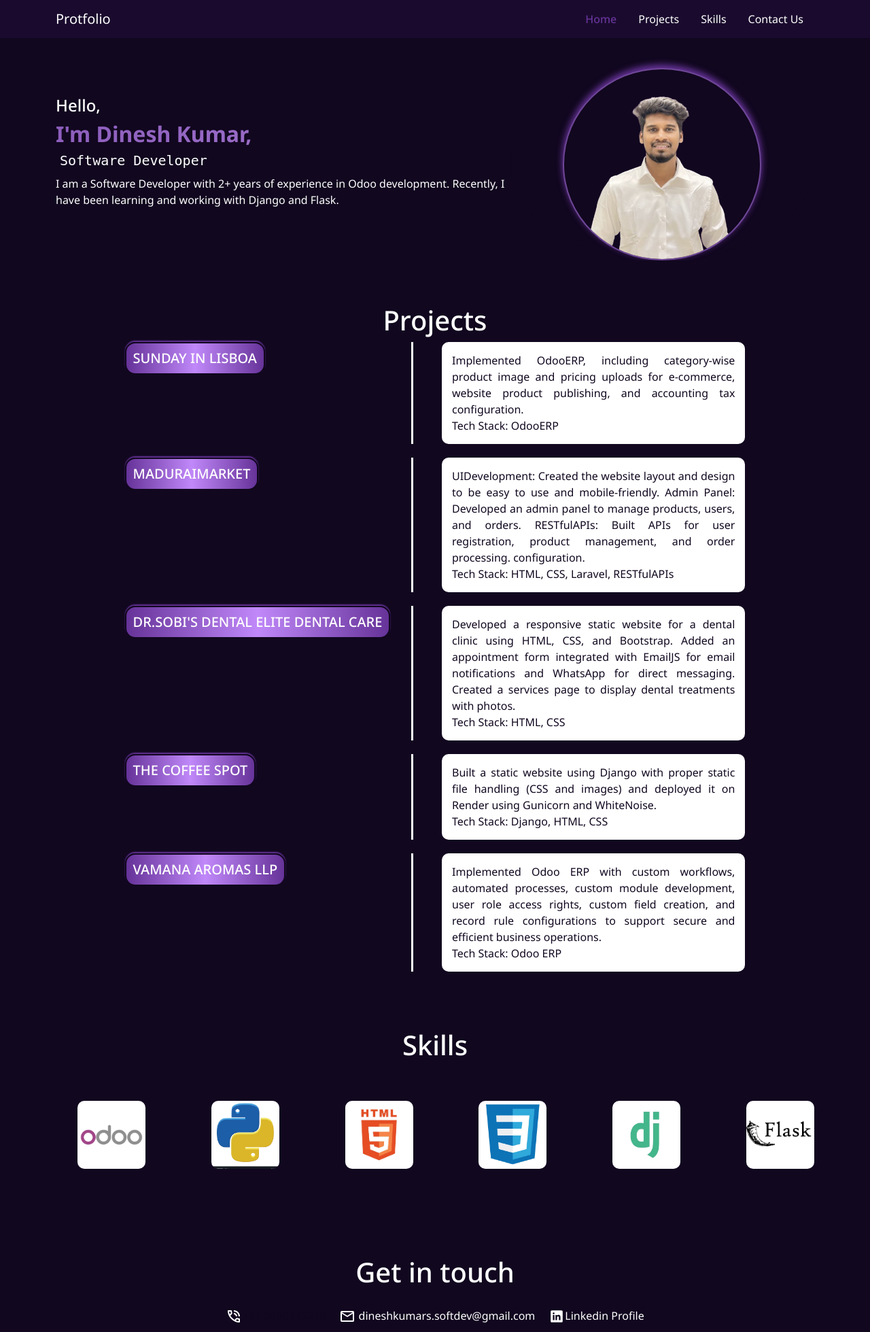
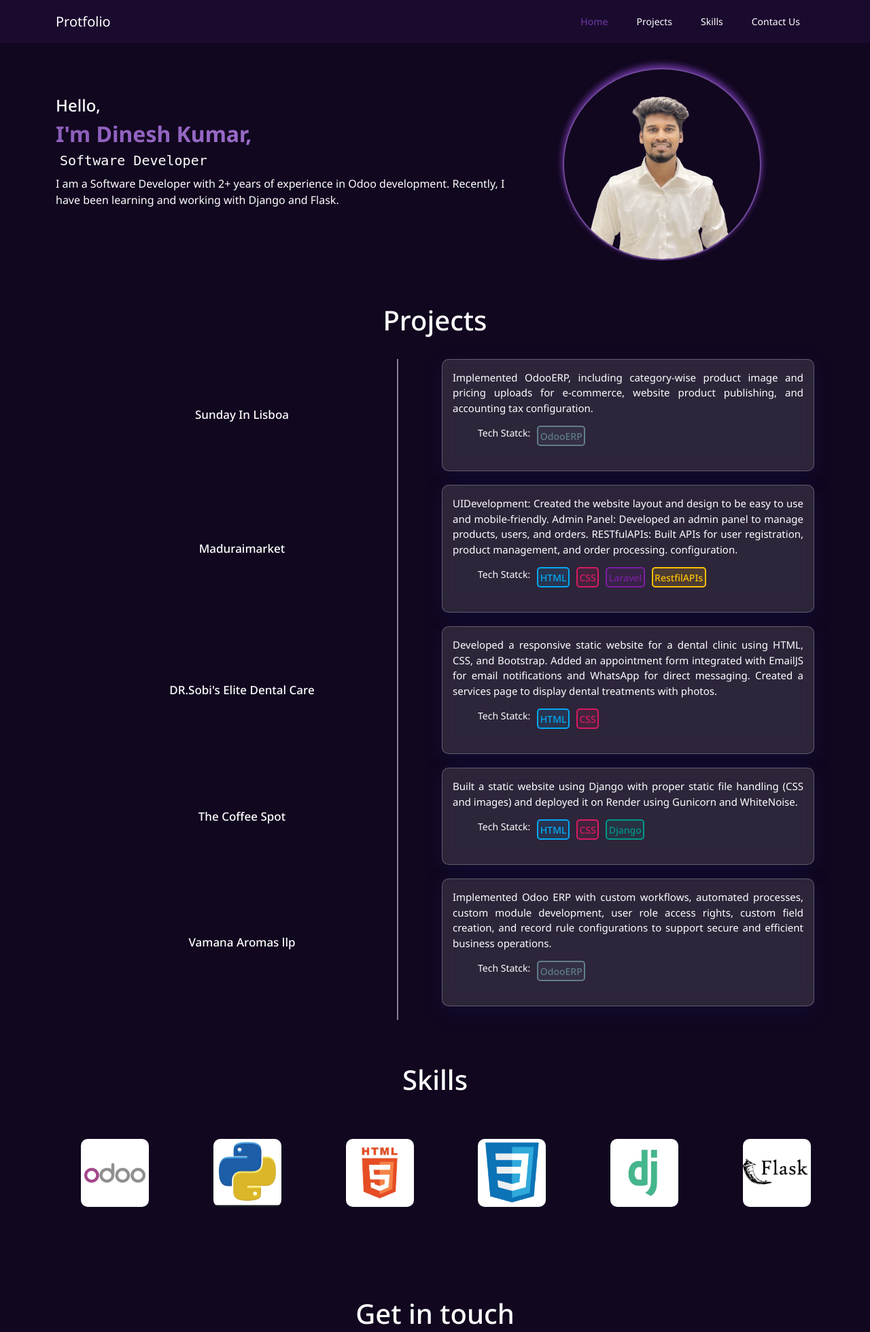
Before and after one commit to Dinesh7023/portfolio, a Flask app: page / in a window 1280 px wide. Shown: the top 1959 px of the page at 68% size. Run offline with Flask 3, Linux system fonts and the light colour scheme; some libraries are stand-ins or nearby versions; some web fonts are replaced.

Commit message:
style changes

```diff
--- a/app.py
+++ b/app.py
@@ -1,8 +1,6 @@
 from flask import Flask, render_template, request, redirect, flash
 import os
 import re
-import sib_api_v3_sdk
-from sib_api_v3_sdk.rest import ApiException
 
 app = Flask(__name__)
 
--- a/static/css/style.css
+++ b/static/css/style.css
@@ -7,6 +7,12 @@
     margin: 0px;
     padding: 0px;
     font-family: "Noto Sans", sans-serif;
+}
+
+*,
+::after,
+::before {
+    box-sizing: border-box !important;
 }
 
 a {
@@ -173,30 +179,42 @@ a.active {
 
 .projects h1 {
     text-align: center;
+    padding-bottom: 25px;
 }
 
 .project {
     display: grid;
-    grid-template-columns: 50% 40%;
+    grid-template-columns: 1fr 1fr;
     gap: 20px;
     padding-bottom: 20px;
 }
 
 .project-details {
-    background-color: white;
+    background: rgba(255, 255, 255, 0.12);
+    backdrop-filter: blur(15px);
+    -webkit-backdrop-filter: blur(15px);
+
+    border: 1px solid rgba(255, 255, 255, 0.25);
+    border-radius: 20px;
+
+    box-shadow: 0 8px 32px rgba(31, 38, 135, 0.2);
     padding: 15px;
     border-radius: 10px;
+}
+
+.card {
     position: relative;
 }
 
-.project-details::before {
+.card::before {
     content: '';
     position: absolute;
     top: 0;
-    left: -10%;
-    width: 2.5px;
+    left: 50%;
+    width: 2px;
     height: 100%;
     background-color: white;
+    opacity: 0.5;
 }
 
 .project h5 {
@@ -204,21 +222,29 @@ a.active {
 }
 
 .project-name {
-    background-image: linear-gradient(to left, rebeccapurple, rgb(192, 136, 249), rebeccapurple);
-    border: 2px solid var(--primary-color) !important;
-    box-shadow: 0px -2px 2px 0px rebeccapurple;
+    /* background-image: linear-gradient(to left, rebeccapurple, rgb(192, 136, 249), rebeccapurple);
+    border: 2px solid var(--primary-color) !important; */
+    /* box-shadow: 0px -2px 2px 0px rebeccapurple; */
     padding: 10px;
-    border-radius: 15px;
+    border-radius: 10px;
     height: max-content;
     width: 100%;
+    font-size: clamp(.5rem, 5vw, 17px);
+}
+
+.project-desc {
+    font-size: clamp(.2rem, 5vw, 13px);
+    padding-bottom: 10px;
 }
 
 .card,
 h5,
 p,
-span {
+span,
+.project-stack,
+ul {
     background-color: transparent;
-    color: var(--primary-color);
+    color: white;
     border: none !important;
 }
 
@@ -231,6 +257,74 @@ span {
     text-align: justify;
 }
 
+li {
+    background-color: transparent;
+    font-size: clamp(.5rem, 5vw, 14px);
+    margin: 5px;
+}
+
+.odoo {
+    width: max-content;
+    padding: 2.5px;
+    border-radius: 5px;
+    font-weight: 500;
+    background-color: rgba(96, 125, 139, 0.12);
+    color: #607D8B;
+    border: 2px solid #607D8B;
+}
+
+.html {
+    background-color: rgba(3, 169, 244, 0.12);
+    color: #03A9F4;
+    border: 2px solid #03A9F4;
+    width: max-content;
+    padding: 2.5px;
+    border-radius: 5px;
+    font-weight: 500;
+}
+
+.css {
+    background-color: rgba(216, 27, 96, 0.12);
+    color: #D81B60;
+    border: 2px solid #D81B60;
+    width: max-content;
+    padding: 2.5px;
+    border-radius: 5px;
+    font-weight: 500;
+}
+
+.django {
+    background-color: rgba(0, 150, 136, 0.12);
+    color: #009688;
+    border: 2px solid #009688;
+    width: max-content;
+    padding: 2.5px;
+    border-radius: 5px;
+    font-weight: 500;
+}
+
+.laravel {
+    background-color: rgba(123, 31, 162, 0.12);
+    color: #7B1FA2;
+    border: 2px solid #7B1FA2;
+    width: max-content;
+    padding: 2.5px;
+    border-radius: 5px;
+    font-weight: 500;
+}
+
+.RestfilAPIs {
+    background-color: rgba(255, 193, 7, 0.15);
+    color: #FFC107;
+    border: 2px solid #FFC107;
+    width: max-content;
+    padding: 2.5px;
+    border-radius: 5px;
+    font-weight: 500;
+}
+
+
+
 @media (min-width: 768px) {
 
     .projects {
@@ -239,7 +333,7 @@ span {
 
     .project {
         display: grid;
-        grid-template-columns: 40% 40%;
+        grid-template-columns: 1fr 1fr;
         gap: 20px;
         justify-content: center;
         padding-bottom: 20px;
@@ -247,6 +341,32 @@ span {
 
     .project-name {
         width: max-content;
+        margin: auto;
+        font-size: clamp(15px, 5vw, 17px);
+
+    }
+
+    .card {
+        position: relative;
+    }
+
+    .card::before {
+        content: '';
+        position: absolute;
+        top: 0;
+        left: 45%;
+        width: 2px;
+        height: 100%;
+        background-color: white;
+        opacity: 0.5;
+    }
+
+    .project-desc {
+        font-size: clamp(.2rem, 5vw, 15px);
+    }
+
+    .project-stack ul{
+        display: flex;
     }
 
 
@@ -324,7 +444,7 @@ span {
 }
 
 p.mail a,
-.linkedin a {
+.linkedin a, .phone1 {
     color: white;
 }
 
--- a/templates/index.html
+++ b/templates/index.html
@@ -63,13 +63,18 @@
             <div class="cards">
                 <div class="card">
                     <div class="project">
-                        <h5 class="project-name">SUNDAY IN LISBOA</h5>
+                        <h5 class="project-name">Sunday In Lisboa</h5>
                         <div class="project-details">
                             <p class="project-desc">Implemented OdooERP, including category-wise product image and
                                 pricing
                                 uploads for e-commerce, website product publishing, and accounting tax configuration.
                             </p>
-                            <p class="project-stack"><span>Tech Stack: </span> OdooERP</p>
+                            <div class="project-stack">
+                                <ul>
+                                    <li>Tech Statck: </li>
+                                    <li class="odoo">OdooERP</li>
+                                </ul>
+                            </div>
                         </div>
 
                     </div>
@@ -77,7 +82,7 @@
                 </div>
                 <div class="card">
                     <div class="project">
-                        <h5 class="project-name">MADURAIMARKET</h5>
+                        <h5 class="project-name">Maduraimarket</h5>
                         <div class="project-details">
                             <p class="project-desc">UIDevelopment: Created the website layout and design to be easy to
                                 use
@@ -87,13 +92,21 @@
                                 RESTfulAPIs:
                                 Built APIs for user registration, product management, and order processing.
                                 configuration.</p>
-                            <p class="project-stack"><span>Tech Stack: </span>HTML, CSS, Laravel, RESTfulAPIs</p>
+                            <div class="project-stack">
+                                <ul>
+                                    <li>Tech Statck: </li>
+                                    <li class="html">HTML</li>
+                                    <li class="css">CSS</li>
+                                    <li class="laravel">Laravel</li>
+                                    <li class="RestfilAPIs">RestfilAPIs</li>
+                                </ul>
+                            </div>
                         </div>
                     </div>
                 </div>
                 <div class="card">
                     <div class="project">
-                        <h5 class="project-name">DR.SOBI'S DENTAL ELITE DENTAL CARE</h5>
+                        <h5 class="project-name">DR.Sobi's Elite Dental Care</h5>
                         <div class="project-details">
                             <p class="project-desc">Developed a responsive static website for a dental clinic using
                                 HTML,
@@ -101,31 +114,49 @@
                                 and Bootstrap. Added an appointment form integrated with EmailJS for email
                                 notifications and WhatsApp for direct messaging. Created a services page to
                                 display dental treatments with photos.</p>
-                            <p class="project-stack"><span>Tech Stack: </span>HTML, CSS</p>
+                            <div class="project-stack">
+                                <ul>
+                                    <li>Tech Statck: </li>
+                                    <li class="html">HTML</li>
+                                    <li class="css">CSS</li>
+                                </ul>
+                            </div>
                         </div>
                     </div>
                 </div>
                 <div class="card">
                     <div class="project">
-                        <h5 class="project-name">THE COFFEE SPOT</h5>
+                        <h5 class="project-name">The Coffee Spot</h5>
                         <div class="project-details">
                             <p class="project-desc">Built a static website using Django with proper static file handling
                                 (CSS
                                 and
                                 images) and deployed it on Render using Gunicorn and WhiteNoise.</p>
-                            <p class="project-stack"><span>Tech Stack: </span>Django, HTML, CSS</p>
+                            <div class="project-stack">
+                                <ul>
+                                    <li>Tech Statck: </li>
+                                    <li class="html">HTML</li>
+                                    <li class="css">CSS</li>
+                                    <li class="django">Django</li>
+                                </ul>
+                            </div>
                         </div>
                     </div>
                 </div>
                 <div class="card">
                     <div class="project">
-                        <h5 class="project-name">VAMANA AROMAS LLP</h5>
+                        <h5 class="project-name">Vamana Aromas llp</h5>
                         <div class="project-details">
                             <p class="project-desc">Implemented Odoo ERP with custom workflows, automated processes,
                                 custom
                                 module development, user role access rights, custom field creation, and record
                                 rule configurations to support secure and efficient business operations.</p>
-                            <p class="project-stack"><span>Tech Stack: </span>Odoo ERP</p>
+                            <div class="project-stack">
+                                <ul>
+                                    <li>Tech Statck: </li>
+                                    <li class="odoo">OdooERP</li>
+                                </ul>
+                            </div>
                         </div>
                     </div>
                 </div>
```
